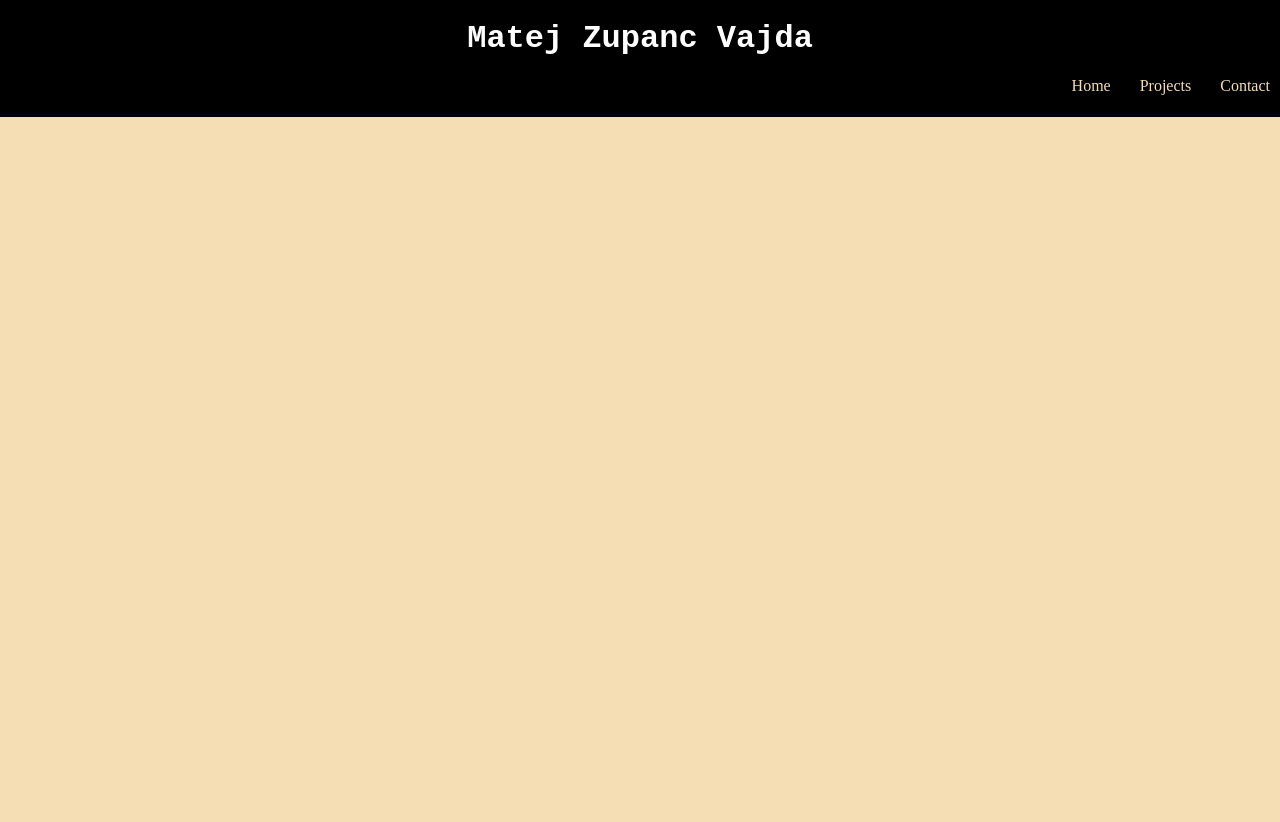
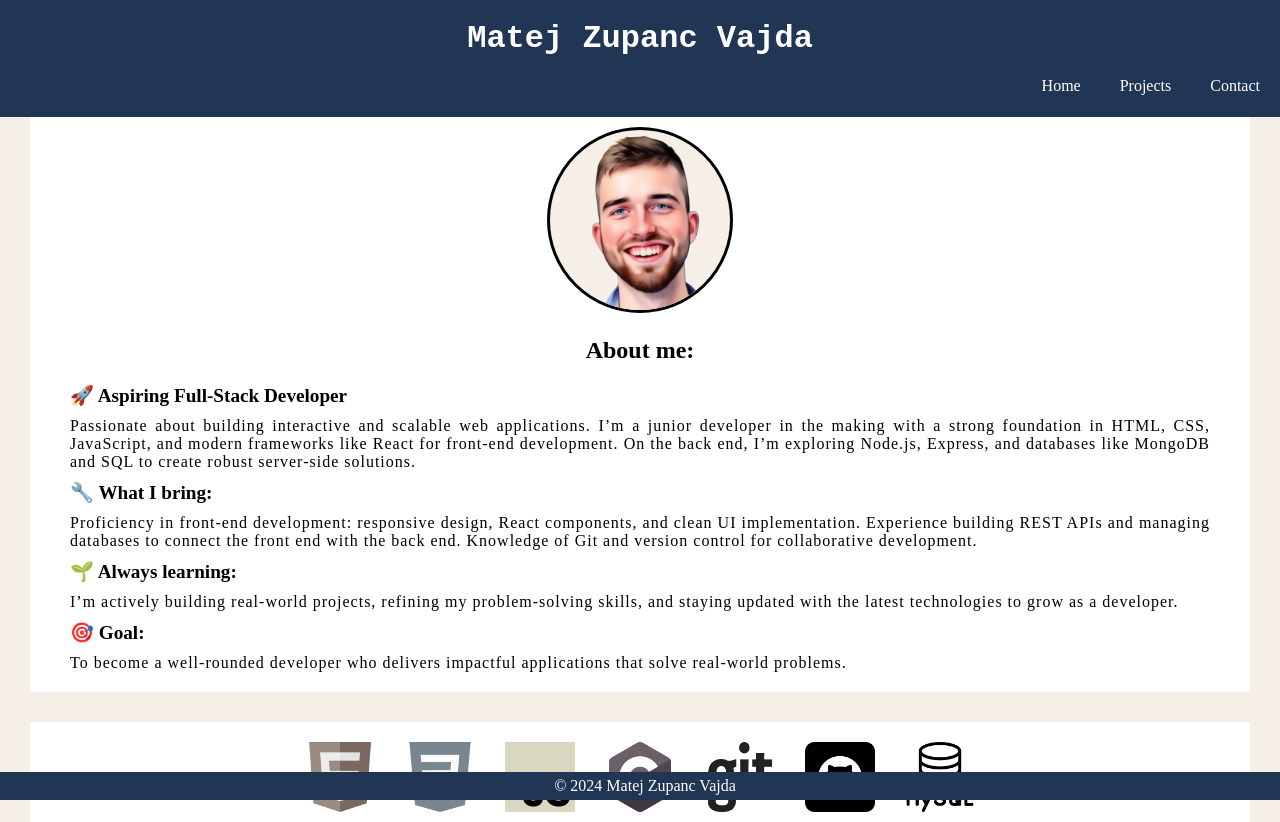
Before and after one commit to MatejZV/MyPage, a plain HTML site: page index.html in a window 1280 px wide. Before the commit the page ends 800 px from the top, so only its background shows below. Drawn offline with Linux system fonts and the light colour scheme.

Commit message:
added about me and skills

```diff
--- a/Style.css
+++ b/Style.css
@@ -3,46 +3,114 @@
     padding: 0;
 }
 body{
-    background-color: wheat;
+    background-color:rgb(245, 239, 231);
+    height: 100%;
 }
 /* HEADER */
 header h1{
+    background-color: rgb(33, 53, 85);
     text-align: center;
-    background-color: black;
     color: white;
     padding: 20px;
     font-family: 'Courier New', Courier, monospace;
+    font-weight: bold;
+
 }
 /* NAVIGATION BAR */
 nav {
     text-align: right;
-    background-color: black;
+    background-color: rgb(33, 53, 85);
     height: 2.5rem;
 }
 nav a{
-    color: wheat;
+    color: white;
     text-decoration: none;
     font-size: 16px;
     padding: 5px 10px 5px 10px;
     margin-left: 5px;
+    margin-right: 10px;
 }
 nav a:hover{
-border-bottom: 2px solid white;
+border-bottom: 1px solid white;
 font-weight: bold;
 color: white;
+
 }
 /* MAIN */
-main{ background-color: #393e46; }
-main img{
-    width: 10%;
+main{
+    margin: 0 30px 0 30px;
+    padding: 10px;
+    text-align: center;
+    background-color: white;
+    height: 100%;
 }
-main p{
-    color: white;
+main > img{
+    width: 15%;
+    border-radius: 50%;
+    border: 3px solid black ;
+    background-color: rgb(245, 239, 231);
+}
+main h3{
+    margin: 20px;
+    font-size: 1.5rem;
+}
+.headingText{
+    text-align: left;
+    font-weight: 550;
+    font-size: 1.2rem;
+}
+.text{
+    margin: 10px 0 10px 0;
+    text-align: justify;
+    letter-spacing: 1px;
+    font-family: 'Times New Roman', Times, serif;
+}
+.headingText,.text{
+    margin-left: 30px;
+    margin-right: 30px;
 }
 
+/* SKILLS */
+.skills{
+    background-color: white;
+    display: flex;
+    flex-wrap: wrap;
+    justify-content: center;
+    margin: 30px 30px 0 30px;
+    gap: 30px;
+    padding: 20px 0 10px 0;
+}
+.skills img{
+    width: 70px;
+    height: 70px;
+    filter: grayscale(90%);
+}
+.skills img:hover{
+    filter: grayscale(0%);
+}
+/* FOOTER */
+footer{
+    background-color: rgb(33, 53, 85);
+    color: white;
+    text-align: center;
+    padding: 5px;
+    position: fixed;
+    bottom: 0;
+    width: 100%;
+}
+
+
 @media screen and (max-width: 600px){
-    nav{text-align: center;}
+
+    nav {
+        text-align: center;
+    }
     main img{
+
         width: 30%;
     }
+    .skills img{
+        height: 50px;
+        width: 50px;
+    }
 }
--- a/index.html
+++ b/index.html
@@ -12,19 +12,48 @@
       <nav>
         <a href="index.html">Home</a>
         <a href="#">Projects</a>
-        <a href="#">Contact</a>
+        <a href="contact.html">Contact</a>
       </nav>
     </header>
+
     <main>
-<!--
-      <p>I am a passionate Junior Full Stack Web Developer with a strong foundation in both front-end and back-end technologies. I specialize in creating dynamic, responsive, and user-friendly web applications.</p>
--->
+      <img src="me.png" alt="me"/>
+      <h3>About me:</h3>
+      <p class="headingText">🚀 Aspiring Full-Stack Developer</p>
+      <p class="text">
+        Passionate about building interactive and scalable web applications.
+        I’m a junior developer in the making with a strong foundation in HTML, CSS, JavaScript, and modern frameworks like React for front-end development.
+        On the back end, I’m exploring Node.js, Express, and databases like MongoDB and SQL to create robust server-side solutions.
+      </p>
+      <p class="headingText">🔧 What I bring:</p>
+      <p class="text">
+        Proficiency in front-end development: responsive design, React components, and clean UI implementation.
+        Experience building REST APIs and managing databases to connect the front end with the back end.
+        Knowledge of Git and version control for collaborative development.
+      </p>
+      <p class="headingText">🌱 Always learning: </p>
+      <p class="text">
+        I’m actively building real-world projects, refining my problem-solving skills, and staying updated with the latest technologies to grow as a developer.
+      </p>
+      <p class="headingText">🎯 Goal:</p>
+      <p class="text">
+        To become a well-rounded developer who delivers impactful applications that solve real-world problems.
+      </p>
     </main>
 
-
+      <div class="skills">
+        <img src="Skills/html.png" alt="html"/>
+        <img src="Skills/css.png" alt="css"/>
+        <img src="Skills/js.png" alt="js"/>
+        <img src="Skills/c-sharp.png" alt="c-sharp"/>
+        <img src="Skills/git.png" alt="git"/>
+        <img src="Skills/github.png" alt="github"/>
+        <img src="Skills/mysql.png" alt="MySql"/>
+      </div>
+    </aside>
 
     <footer>
-
+    <p>© 2024 Matej Zupanc Vajda</p>
     </footer>
 </body>
 </html>
```
Also changed, not shown: contact.html (added, +28 -0 lines), logo.png (deleted), me.png (added).
